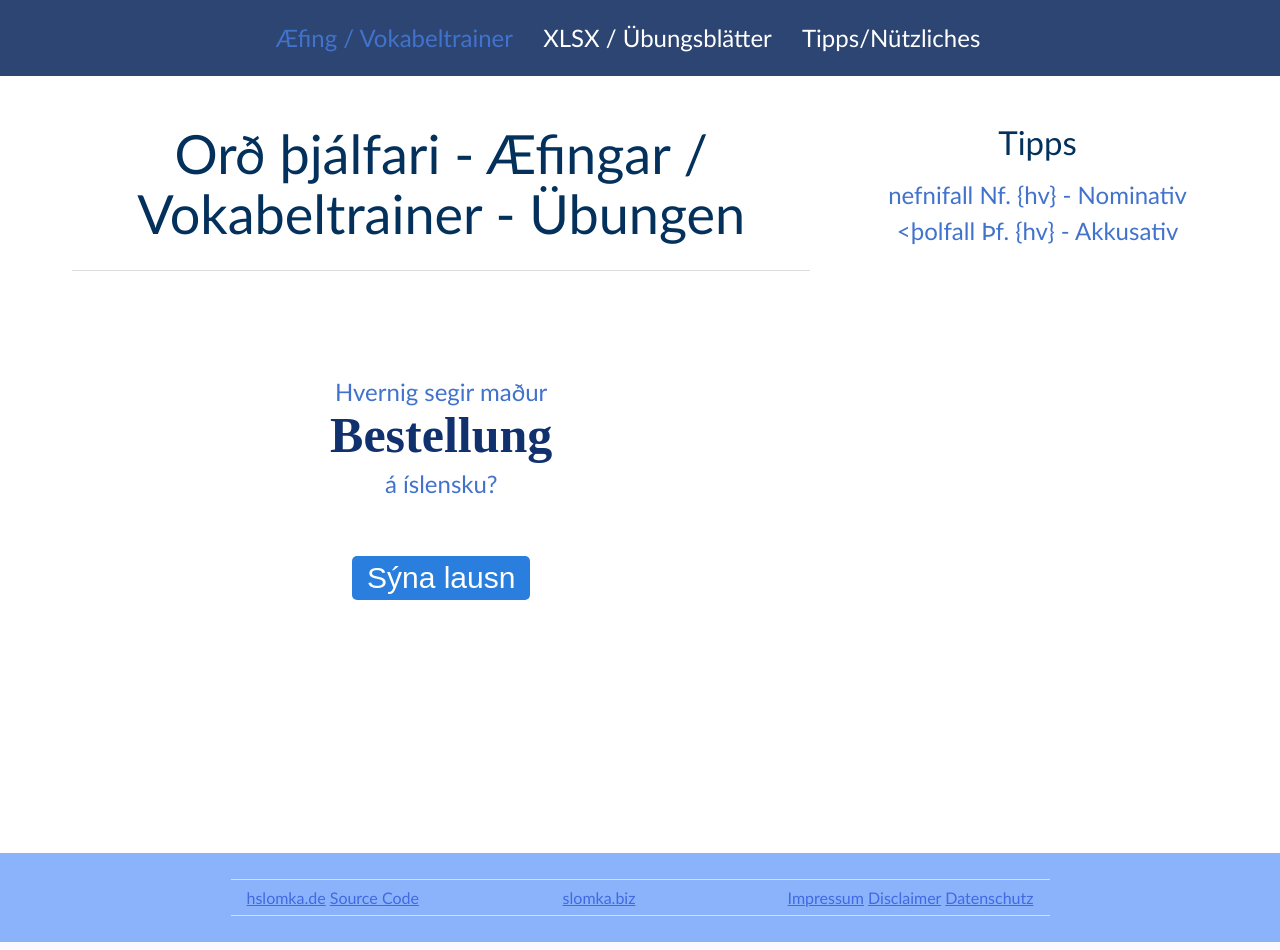
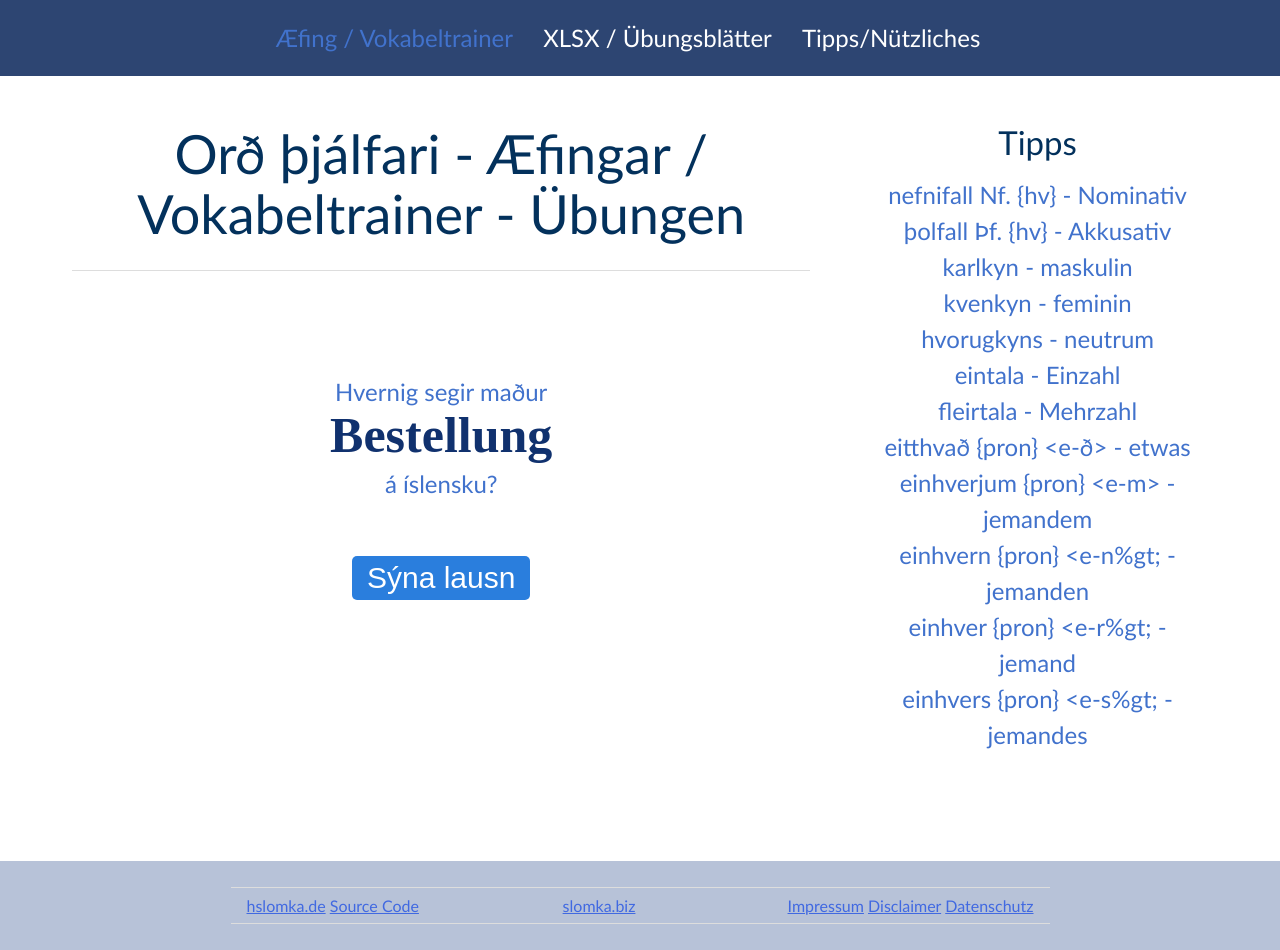
Before and after one commit to slommi71/icelandic_exercise_generator, a Flask app: page /index_test in a window 1280 px wide. Shown: the part 132-1082 px from the top of the page. Run offline with Flask 2, Linux system fonts and the light colour scheme; some libraries are stand-ins or nearby versions.

Commit message:
landing page

```diff
--- a/src/FlaskApp/FlaskApp/static/css/styles.css
+++ b/src/FlaskApp/FlaskApp/static/css/styles.css
@@ -147,7 +147,7 @@ Layout styles
 
 .footer {
     color: #fff;
-    background: rgb(139, 179, 252);
+    background: rgb(183, 194, 216);
     padding: 1em 1.25em;
     font-size: small;
 }
--- a/src/FlaskApp/FlaskApp/templates/index2.html
+++ b/src/FlaskApp/FlaskApp/templates/index2.html
@@ -90,18 +90,18 @@
 				</div>
 				<div class="aside">
 					<h3>Tipps</h3>
-					<p>nefnifall Nf. {hv} - Nominativ
-					<þolfall Þf. {hv} - Akkusativ<br>
-					<karlkyn - maskulin<br>
-					<kvenkyn - feminin<br>
-					<hvorugkyns - neutrum<br>
-					<eintala - Einzahl<br>
-					<fleirtala - Mehrzahl<br>
-					<eitthvað {pron} &lt;e-ð&gt; - etwas<br>
-					<einhverjum {pron} &lt;e-m&gt; - jemandem<br>
-					<einhvern {pron} &lt;e-n%gt; - jemanden<br>
-					<einhver {pron} &lt;e-r%gt; - jemand<br>
-					<einhvers {pron} &lt;e-s%gt; - jemandes</p>
+					<p>nefnifall Nf. {hv} - Nominativ<br>
+					þolfall Þf. {hv} - Akkusativ<br>
+					karlkyn - maskulin<br>
+					kvenkyn - feminin<br>
+					hvorugkyns - neutrum<br>
+					eintala - Einzahl<br>
+					fleirtala - Mehrzahl<br>
+					eitthvað {pron} &lt;e-ð&gt; - etwas<br>
+					einhverjum {pron} &lt;e-m&gt; - jemandem<br>
+					einhvern {pron} &lt;e-n%gt; - jemanden<br>
+					einhver {pron} &lt;e-r%gt; - jemand<br>
+					einhvers {pron} &lt;e-s%gt; - jemandes</p>
 				</div>
 			</div>
 		</div>
```
